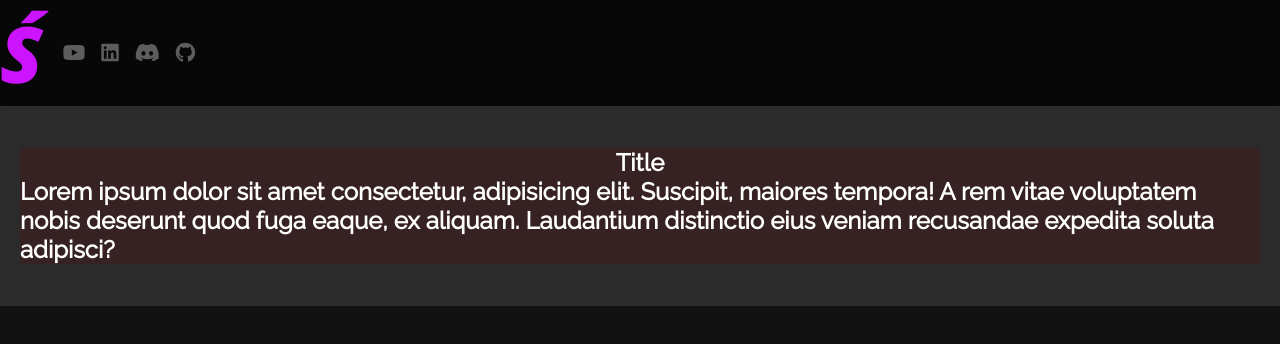
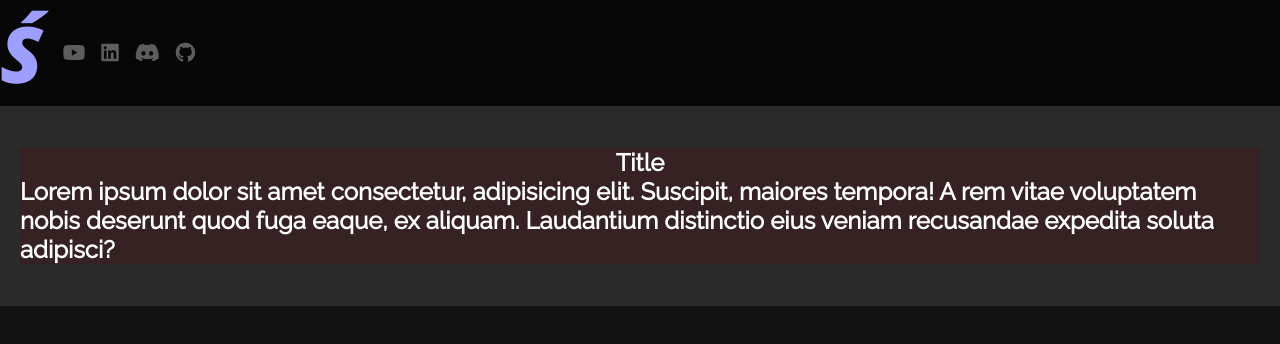
Before and after one commit to gitlaws/Devfolio, an Angular app: page / in a window 1280 px wide. Shown: the top 344 px of the page. Built offline with nearby package versions, Linux system fonts and the light colour scheme; a web font is replaced by a local one.

Commit message:
renaming

```diff
--- a/src/app/components/navbar/nav.component.scss
+++ b/src/app/components/navbar/nav.component.scss
@@ -23,7 +23,7 @@
   font-family: "Noto Sans", serif;
   // font-size: clamp(60px, 8vw, 200px);
   font-size: 78px;
-  @include linear-gradient-sig;
+  @include linear-gradient-logo;
 }
 
 .navbar-menu {
--- a/src/styles/_mixins.scss
+++ b/src/styles/_mixins.scss
@@ -16,10 +16,10 @@
 
 /* scroll section */
 
-@mixin linear-gradient-sig {
+@mixin linear-gradient-logo {
   animation: color-sig 5s ease infinite alternate;
 
-  @keyframes color-sig {
+  @keyframes color-logo {
     0% {
       color: #ff7c00;
     }
@@ -50,23 +50,22 @@
   }
 }
 
-
 @mixin glitchfx {
   @keyframes glitchy {
     0% {
-      text-shadow: 5px 4px #C1C1C1, -5px -6px #F2F2F2;
+      text-shadow: 5px 4px #c1c1c1, -5px -6px #f2f2f2;
     }
     25% {
-      text-shadow: -5px -6px #C1C1C1, 5px 4px #F2F2F2;
+      text-shadow: -5px -6px #c1c1c1, 5px 4px #f2f2f2;
     }
     50% {
-      text-shadow: 5px -4px #C1C1C1, -8px 4px #F2F2F2;
+      text-shadow: 5px -4px #c1c1c1, -8px 4px #f2f2f2;
     }
     75% {
-      text-shadow: -8px -4px #C1C1C1, -5px -4px #F2F2F2;
+      text-shadow: -8px -4px #c1c1c1, -5px -4px #f2f2f2;
     }
     100% {
-      text-shadow: -5px 0 #C1C1C1, 5px -4px #F2F2F2;
+      text-shadow: -5px 0 #c1c1c1, 5px -4px #f2f2f2;
     }
   }
 }
```
